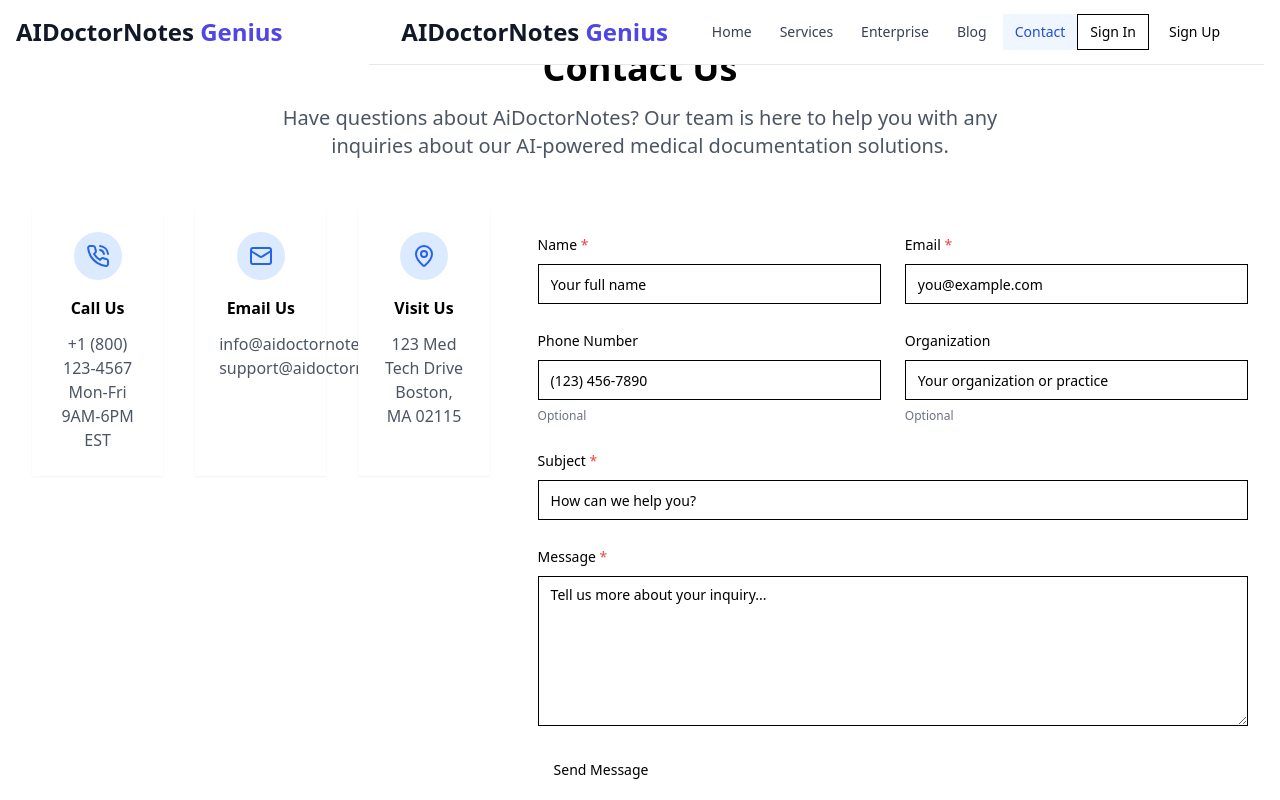
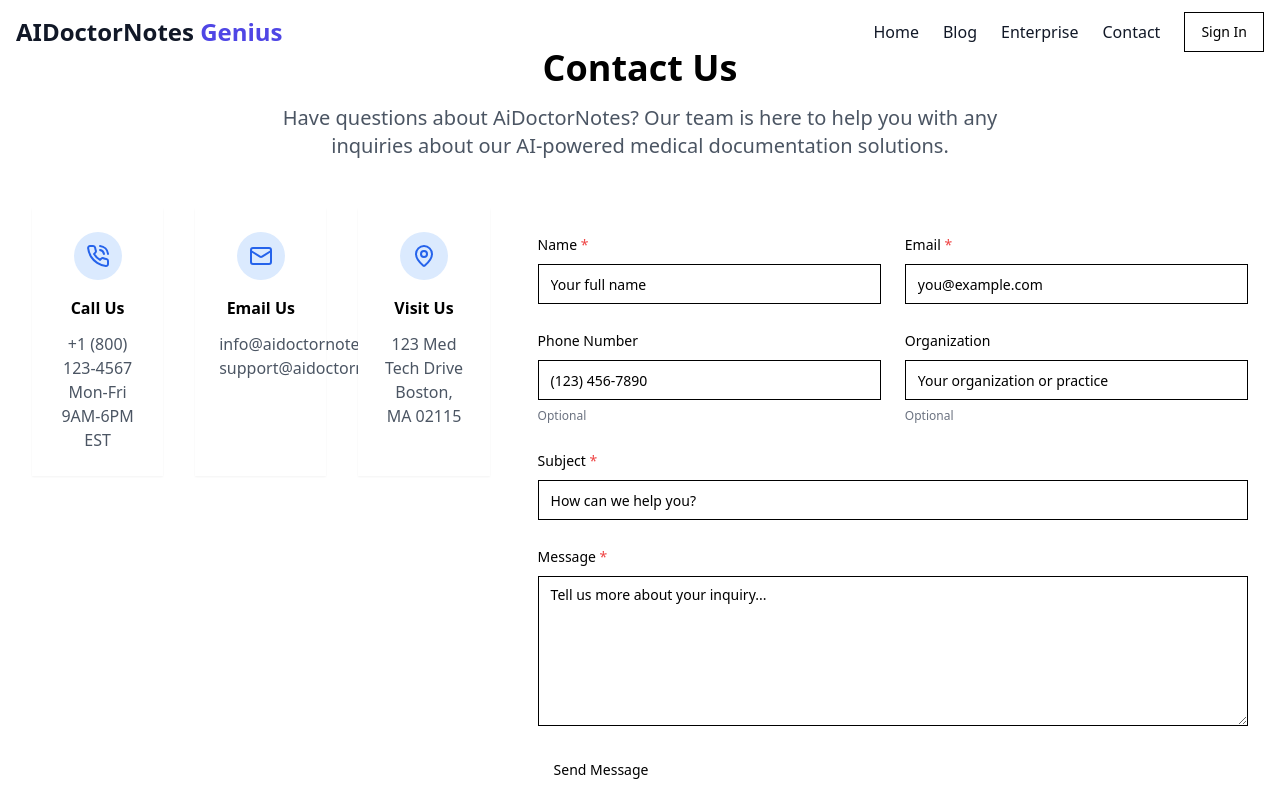
Before and after one commit to sbevans4/aidoctornotes1, a React (Vite) app: page /contact in a window 1280 px wide. Shown: the top 800 px of the page. Built offline with nearby package versions, Linux system fonts and the light colour scheme.

Commit message:
Fix: Blog links and content
Ensured blog links are active, and content is present.

```diff
--- a/src/components/layout/navigation/DesktopNavigation.tsx
+++ b/src/components/layout/navigation/DesktopNavigation.tsx
@@ -1,18 +1,14 @@
 
-import React from 'react';
-import { Link, useLocation } from 'react-router-dom';
-import { Button } from '@/components/ui/button';
-import { cn } from '@/lib/utils';
-import { Logo } from './Logo';
-import { useAuth } from '@/contexts/AuthContext';
-import { Session } from '@supabase/supabase-js';
+import React from "react";
+import { NavLink } from "@/components/ui/nav-link";
+import { Button } from "@/components/ui/button";
 
-export interface DesktopNavigationProps {
+interface DesktopNavigationProps {
   textColor: string;
-  buttonVariant: string;
-  session: Session | null;
-  handleLogin: () => Promise<void>;
-  handleLogout: () => Promise<void>;
+  buttonVariant: "outline" | "outlineWhite";
+  session: any;
+  handleLogin: () => void;
+  handleLogout: () => void;
 }
 
 export const DesktopNavigation: React.FC<DesktopNavigationProps> = ({
@@ -20,123 +16,53 @@ export const DesktopNavigation: React.FC<DesktopNavigationProps> = ({
   buttonVariant,
   session,
   handleLogin,
-  handleLogout
+  handleLogout,
 }) => {
-  const location = useLocation();
-  const { isAuthenticated, isLoading, user, signOut } = useAuth();
+  return (
+    <div className="flex items-center space-x-6">
+      {/* Main Navigation */}
+      <NavLink to="/" className={`${textColor} hover:text-blue-600 font-medium`}>
+        Home
+      </NavLink>
 
-  const isActive = (path: string) => {
-    if (path === '/' && location.pathname !== '/') return false;
-    return location.pathname.startsWith(path);
-  };
+      <NavLink to="/blog" className={`${textColor} hover:text-blue-600 font-medium`}>
+        Blog
+      </NavLink>
 
-  const primaryLinks = [
-    { name: 'Home', path: '/' },
-    { name: 'Services', path: '/services' },
-    { name: 'Enterprise', path: '/enterprise' },
-    { name: 'Blog', path: '/blog' },
-    { name: 'Contact', path: '/contact' }
-  ];
+      <NavLink to="/enterprise" className={`${textColor} hover:text-blue-600 font-medium`}>
+        Enterprise
+      </NavLink>
 
-  const authenticatedLinks = [
-    { name: 'Dashboard', path: '/dashboard' },
-    { name: 'Documentation', path: '/medical-documentation' },
-    { name: 'Referrals', path: '/referrals' },
-    { name: 'Profile', path: '/profile' }
-  ];
+      <NavLink to="/contact" className={`${textColor} hover:text-blue-600 font-medium`}>
+        Contact
+      </NavLink>
 
-  // Check if user is admin
-  const isAdmin = user?.user_metadata?.is_admin || false;
-
-  return (
-    <header className="border-b border-gray-200 bg-white px-4 lg:px-8">
-      <div className="flex h-16 items-center justify-between">
-        <div className="flex items-center">
-          <Logo textColor={textColor} />
-
-          <nav className="ml-8 hidden space-x-1 lg:flex">
-            {/* Primary Navigation Links */}
-            {primaryLinks.map((link) => (
-              <Link
-                key={link.path}
-                to={link.path}
-                className={cn(
-                  'rounded-md px-3 py-2 text-sm font-medium transition-colors',
-                  isActive(link.path)
-                    ? 'bg-blue-50 text-blue-700'
-                    : 'text-gray-700 hover:bg-gray-100 hover:text-gray-900'
-                )}
+      {/* Authentication Buttons */}
+      {session ? (
+        <div className="flex items-center space-x-4">
+          <NavLink
+            to="/dashboard"
+            className={`${textColor} hover:text-blue-600 font-medium`}
+            activeClassName="text-blue-600"
           >
-                {link.name}
-              </Link>
-            ))}
-          </nav>
-        </div>
-
-        <div className="flex items-center space-x-2">
-          {isLoading ? (
-            <div className="h-9 w-9 rounded-full bg-gray-200 animate-pulse" />
-          ) : isAuthenticated ? (
-            // Authenticated state
-            <div className="flex items-center space-x-2">
-              <nav className="hidden space-x-1 lg:flex">
-                {authenticatedLinks.map((link) => (
-                  <Link
-                    key={link.path}
-                    to={link.path}
-                    className={cn(
-                      'rounded-md px-3 py-2 text-sm font-medium transition-colors',
-                      isActive(link.path)
-                        ? 'bg-blue-50 text-blue-700'
-                        : 'text-gray-700 hover:bg-gray-100 hover:text-gray-900'
-                    )}
-                  >
-                    {link.name}
-                  </Link>
-                ))}
-
-                {isAdmin && (
-                  <Link
-                    to="/admin/referrals"
-                    className={cn(
-                      'rounded-md px-3 py-2 text-sm font-medium transition-colors',
-                      isActive('/admin/referrals')
-                        ? 'bg-amber-50 text-amber-700'
-                        : 'text-gray-700 hover:bg-amber-50 hover:text-amber-700'
-                    )}
-                  >
-                    Admin Panel
-                  </Link>
-                )}
-              </nav>
+            Dashboard
+          </NavLink>
 
           <Button
-                onClick={signOut}
-                variant={buttonVariant as any}
-                size="sm"
+            variant={buttonVariant}
+            onClick={handleLogout}
           >
-                Sign Out
+            Logout
           </Button>
         </div>
       ) : (
-            // Unauthenticated state
-            <>
-              <Link to="/auth">
         <Button
-                  variant={buttonVariant as any}
-                  size="sm"
-                  className="hidden sm:inline-flex"
+          onClick={handleLogin}
+          variant={buttonVariant}
         >
           Sign In
         </Button>
-              </Link>
-              <Link to="/auth?signup=true">
-                <Button size="sm">Sign Up</Button>
-              </Link>
-            </>
       )}
     </div>
-      </div>
-    </header>
   );
 };
--- a/src/components/layout/navigation/MobileNavigation.tsx
+++ b/src/components/layout/navigation/MobileNavigation.tsx
@@ -1,132 +1,112 @@
 
 import React from "react";
-import { Link } from "react-router-dom";
-import { User, Users } from "lucide-react";
+import { NavLink } from "@/components/ui/nav-link";
+import { Button } from "@/components/ui/button";
 import { Separator } from "@/components/ui/separator";
 
-export const MobileNavigation = ({
+interface MobileNavigationProps {
+  isMenuOpen: boolean;
+  session: any;
+  handleLogin: () => void;
+  handleLogout: () => void;
+}
+
+export const MobileNavigation: React.FC<MobileNavigationProps> = ({
   isMenuOpen,
   session,
   handleLogin,
   handleLogout,
-}: {
-  isMenuOpen: boolean;
-  session: any;
-  handleLogin: () => void;
-  handleLogout: () => void;
 }) => {
   if (!isMenuOpen) return null;
 
   return (
-    <div className="md:hidden p-4 bg-white shadow-lg">
-      <div className="flex flex-col space-y-3">
-        <Link
-          to="/services"
-          className="px-3 py-2 rounded-md hover:bg-gray-100 font-medium"
+    <div className="md:hidden">
+      <div className="px-6 py-4 space-y-3 bg-white border-b border-gray-200 shadow-lg">
+        <NavLink
+          to="/"
+          className="block py-2 text-gray-900 hover:text-primary"
+          activeClassName="text-primary font-medium"
+          end
         >
-          Services
-        </Link>
+          Home
+        </NavLink>
 
-        <Separator />
-        <div className="px-3 font-semibold text-sm text-gray-500">Resources</div>
+        <NavLink
+          to="/blog"
+          className="block py-2 text-gray-900 hover:text-primary"
+          activeClassName="text-primary font-medium"
+        >
+          Blog
+        </NavLink>
 
-        <Link
-          to="/services/doctor-notes"
-          className="px-3 py-2 rounded-md hover:bg-gray-100 text-gray-700"
+        <NavLink
+          to="/enterprise"
+          className="block py-2 text-gray-900 hover:text-primary"
+          activeClassName="text-primary font-medium"
         >
-          Doctor Notes
-        </Link>
-        <Link
-          to="/services/therapy-notes"
-          className="px-3 py-2 rounded-md hover:bg-gray-100 text-gray-700"
+          Enterprise
+        </NavLink>
+
+        <NavLink
+          to="/contact"
+          className="block py-2 text-gray-900 hover:text-primary"
+          activeClassName="text-primary font-medium"
         >
-          Therapy Notes
-        </Link>
-        <Link
-          to="/services/transcription"
-          className="px-3 py-2 rounded-md hover:bg-gray-100 text-gray-700"
-        >
-          Transcription
-        </Link>
-        <Link
-          to="/contact"
-          className="px-3 py-2 rounded-md hover:bg-gray-100 text-gray-700"
-        >
-          Contact Us
-        </Link>
-
-        <Separator />
+          Contact
+        </NavLink>
 
         {session ? (
           <>
-            <Link
+            <Separator />
+
+            <NavLink
               to="/dashboard"
-              className="px-3 py-2 rounded-md hover:bg-gray-100 font-medium"
+              className="block py-2 text-gray-900 hover:text-primary"
+              activeClassName="text-primary font-medium"
             >
               Dashboard
-            </Link>
+            </NavLink>
 
-            <Link
-              to="/referrals"
-              className="px-3 py-2 rounded-md hover:bg-gray-100 font-medium flex items-center"
+            <NavLink
+              to="/medical-documentation"
+              className="block py-2 text-gray-900 hover:text-primary"
+              activeClassName="text-primary font-medium"
             >
-              <Users className="mr-2 h-4 w-4" /> Referral Program
-            </Link>
+              Medical Documentation
+            </NavLink>
 
-            <Separator />
-            <div className="px-3 font-semibold text-sm text-gray-500 flex items-center">
-              <User className="mr-2 h-4 w-4" /> My Account
-            </div>
+            <NavLink
+              to="/document-history"
+              className="block py-2 text-gray-900 hover:text-primary"
+              activeClassName="text-primary font-medium"
+            >
+              Document History
+            </NavLink>
 
-            <Link
+            <NavLink
               to="/profile"
-              className="px-3 py-2 rounded-md hover:bg-gray-100 text-gray-700"
+              className="block py-2 text-gray-900 hover:text-primary"
+              activeClassName="text-primary font-medium"
             >
               Profile
-            </Link>
-            <Link
-              to="/subscription-plans"
-              className="px-3 py-2 rounded-md hover:bg-gray-100 text-gray-700"
+            </NavLink>
+
+            <NavLink
+              to="/settings"
+              className="block py-2 text-gray-900 hover:text-primary"
+              activeClassName="text-primary font-medium"
             >
-              Subscription
-            </Link>
+              Settings
+            </NavLink>
 
-            {session?.user?.user_metadata?.is_admin && (
-              <>
-                <Separator />
-                <div className="px-3 font-semibold text-sm text-gray-500">Admin</div>
-                <Link
-                  to="/admin/referrals"
-                  className="px-3 py-2 rounded-md hover:bg-gray-100 text-gray-700"
-                >
-                  Manage Referrals
-                </Link>
-              </>
-            )}
-
-            <Separator />
-            <button
-              onClick={handleLogout}
-              className="px-3 py-2 text-left rounded-md hover:bg-gray-100 text-red-600 font-medium"
-            >
-              Log out
-            </button>
+            <Button onClick={handleLogout} variant="outline" className="w-full mt-2">
+              Logout
+            </Button>
           </>
         ) : (
-          <>
-            <Link
-              to="/enterprise"
-              className="px-3 py-2 rounded-md hover:bg-gray-100 font-medium"
-            >
-              Enterprise
-            </Link>
-            <button
-              onClick={handleLogin}
-              className="mt-2 px-3 py-2 rounded-md bg-blue-600 text-white font-medium hover:bg-blue-700 transition"
-            >
-              Login
-            </button>
-          </>
+          <Button onClick={handleLogin} className="w-full mt-2">
+            Sign In
+          </Button>
         )}
       </div>
     </div>
```
Also changed, not shown: src/routes/AppRoutes.tsx (+8 -0 lines). Lines whose indentation alone changed are shown as unchanged.
